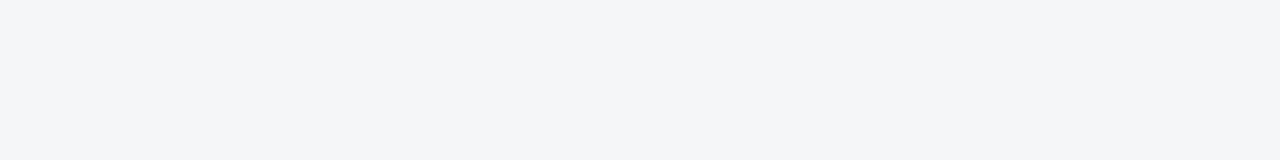
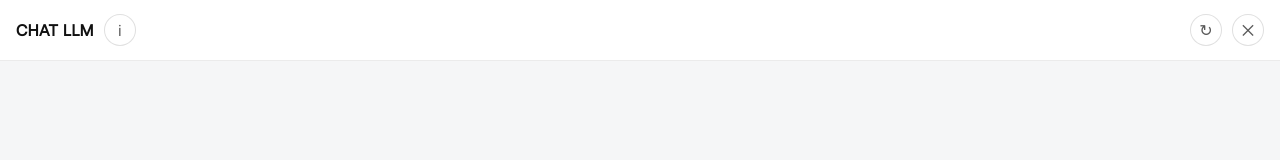
Before and after one commit to santilobos/portfolio-assistant-api2, a Next.js app: page /widget in a window 1280 px wide. Shown: the top 160 px of the page. Built offline with nearby package versions, Linux system fonts and the light colour scheme.

Commit message:
meter el header dentro del iframe en vercel

```diff
--- a/app/widget/page.tsx
+++ b/app/widget/page.tsx
@@ -1,12 +1,12 @@
 "use client"
-
-export const dynamic = "force-dynamic"
 
 import * as React from "react"
 
 import styles from "./page.module.css"
 
 import localFont from "next/font/local"
+
+export const dynamic = "force-dynamic"
 
 const aeonik = localFont({
   src: "../fonts/AeonikPro-Regular.woff",
@@ -58,6 +58,192 @@ function typeAssistantMessage(fullText: string) {
   }, speed)
 }
 
+function ChatHeader({
+  onReset,
+  onClose,
+}: {
+  onReset: () => void
+  onClose: () => void
+}) {
+  const [open, setOpen] = React.useState(false)
+  const btnRef = React.useRef<HTMLButtonElement | null>(null)
+  const cardRef = React.useRef<HTMLDivElement | null>(null)
+
+  // click fuera + ESC
+  React.useEffect(() => {
+    if (!open) return
+
+    const onDown = (e: PointerEvent) => {
+      const t = e.target as Node
+      if (cardRef.current?.contains(t)) return
+      if (btnRef.current?.contains(t)) return
+      setOpen(false)
+    }
+
+    const onKey = (e: KeyboardEvent) => {
+      if (e.key === "Escape") setOpen(false)
+    }
+
+    document.addEventListener("pointerdown", onDown, true)
+    window.addEventListener("keydown", onKey)
+    return () => {
+      document.removeEventListener("pointerdown", onDown, true)
+      window.removeEventListener("keydown", onKey)
+    }
+  }, [open])
+
+  // posición del popover anclado al botón
+  const [pos, setPos] = React.useState({ top: 56, left: 0, width: 520 })
+
+  React.useEffect(() => {
+    if (!open) return
+
+    const update = () => {
+      const rect = btnRef.current?.getBoundingClientRect()
+      const vw = window.innerWidth
+      const pad = 16
+      const width = Math.min(520, vw - pad * 2)
+
+      const idealLeft = rect ? rect.left + rect.width / 2 : vw / 2
+      const minLeft = pad + width / 2
+      const maxLeft = vw - pad - width / 2
+      const left = Math.max(minLeft, Math.min(maxLeft, idealLeft))
+
+      const top = rect ? rect.bottom + 10 : 56
+      setPos({ top, left, width })
+    }
+
+    update()
+    window.addEventListener("resize", update)
+    window.addEventListener("scroll", update, true)
+    return () => {
+      window.removeEventListener("resize", update)
+      window.removeEventListener("scroll", update, true)
+    }
+  }, [open])
+
+  return (
+    <>
+      <div
+        style={{
+          position: "sticky",
+          top: 0,
+          zIndex: 50,
+          background: "#fff",
+          borderBottom: "1px solid rgba(0,0,0,0.08)",
+          padding: "14px 16px",
+          display: "flex",
+          alignItems: "center",
+          justifyContent: "space-between",
+        }}
+      >
+        <div style={{ display: "flex", alignItems: "center", gap: 10 }}>
+          <div style={{ fontWeight: 700, letterSpacing: 0.5 }}>CHAT LLM</div>
+
+          <button
+            ref={btnRef}
+            onClick={() => setOpen((v) => !v)}
+            aria-label="Info"
+            style={{
+              width: 32,
+              height: 32,
+              borderRadius: 999,
+              border: "1px solid rgba(0,0,0,0.12)",
+              background: "#fff",
+              display: "grid",
+              placeItems: "center",
+              cursor: "pointer",
+              font: "inherit",
+              color: "rgba(0,0,0,0.65)",
+            }}
+          >
+            i
+          </button>
+        </div>
+
+        <div style={{ display: "flex", alignItems: "center", gap: 10 }}>
+          <button
+            onClick={onReset}
+            aria-label="Reset"
+            style={{
+              width: 32,
+              height: 32,
+              borderRadius: 999,
+              border: "1px solid rgba(0,0,0,0.12)",
+              background: "#fff",
+              display: "grid",
+              placeItems: "center",
+              cursor: "pointer",
+              font: "inherit",
+              color: "rgba(0,0,0,0.65)",
+            }}
+          >
+            ↻
+          </button>
+
+          <button
+            onClick={onClose}
+            aria-label="Close"
+            style={{
+              width: 32,
+              height: 32,
+              borderRadius: 999,
+              border: "1px solid rgba(0,0,0,0.12)",
+              background: "#fff",
+              display: "grid",
+              placeItems: "center",
+              cursor: "pointer",
+              font: "inherit",
+              color: "rgba(0,0,0,0.65)",
+            }}
+          >
+            ✕
+          </button>
+        </div>
+      </div>
+
+      {open && (
+        <>
+          {/* backdrop invisible para detectar click fuera */}
+          <div
+            style={{
+              position: "fixed",
+              inset: 0,
+              zIndex: 9998,
+              background: "transparent",
+            }}
+          />
+
+          <div
+            ref={cardRef}
+            style={{
+              position: "fixed",
+              top: pos.top,
+              left: pos.left,
+              transform: "translateX(-50%)",
+              width: pos.width,
+              zIndex: 9999,
+              background: "#F3F6FA",
+              border: "1px solid rgba(0,0,0,0.10)",
+              borderRadius: 14,
+              padding: 14,
+              boxShadow: "0 10px 30px rgba(0,0,0,0.12)",
+              color: "rgba(0,0,0,0.65)",
+              lineHeight: 1.4,
+              font: "inherit",
+              writingMode: "horizontal-tb",
+            }}
+          >
+            ChatLLM is an AI chatbot. May contain hallucinations. Responses are
+            logged for research and development purposes.
+          </div>
+        </>
+      )}
+    </>
+  )
+}
+
+
 React.useEffect(() => {
   return () => {
     if (typingIntervalRef.current) window.clearInterval(typingIntervalRef.current)
@@ -77,11 +263,12 @@ React.useEffect(() => {
   setInput("")
   setLoading(true)
 
-  // 1️⃣ mensaje del usuario
-  setMessages((prev) => [...prev, { role: "user", content: q }])
+setMessages((prev) => [
+  ...prev,
+  { role: "user", content: q },
+  { role: "assistant", content: "" },
+])
 
-  // 2️⃣ placeholder del assistant (VACÍO)
-  setMessages((prev) => [...prev, { role: "assistant", content: "" }])
 
   try {
     const res = await fetch("/api/chat", {
@@ -112,8 +299,20 @@ React.useEffect(() => {
   "How do you approach product strategy?",
   "What technologies do you use?"
 ]
+
   return (
     <div className={`${styles.app} ${aeonik.className}`}>
+       <ChatHeader
+      onReset={() => {
+        setMessages([])
+        setInput("")
+        setLoading(false)
+      }}
+      onClose={() => {
+        // le pide a Framer que cierre el panel
+        window.parent?.postMessage({ type: "CHAT_REQUEST_CLOSE" }, "*")
+      }}
+    />
       {/* Messages */}
       <div ref={listRef} className={styles.messages}>
   {messages.map((m, i) => {
```
